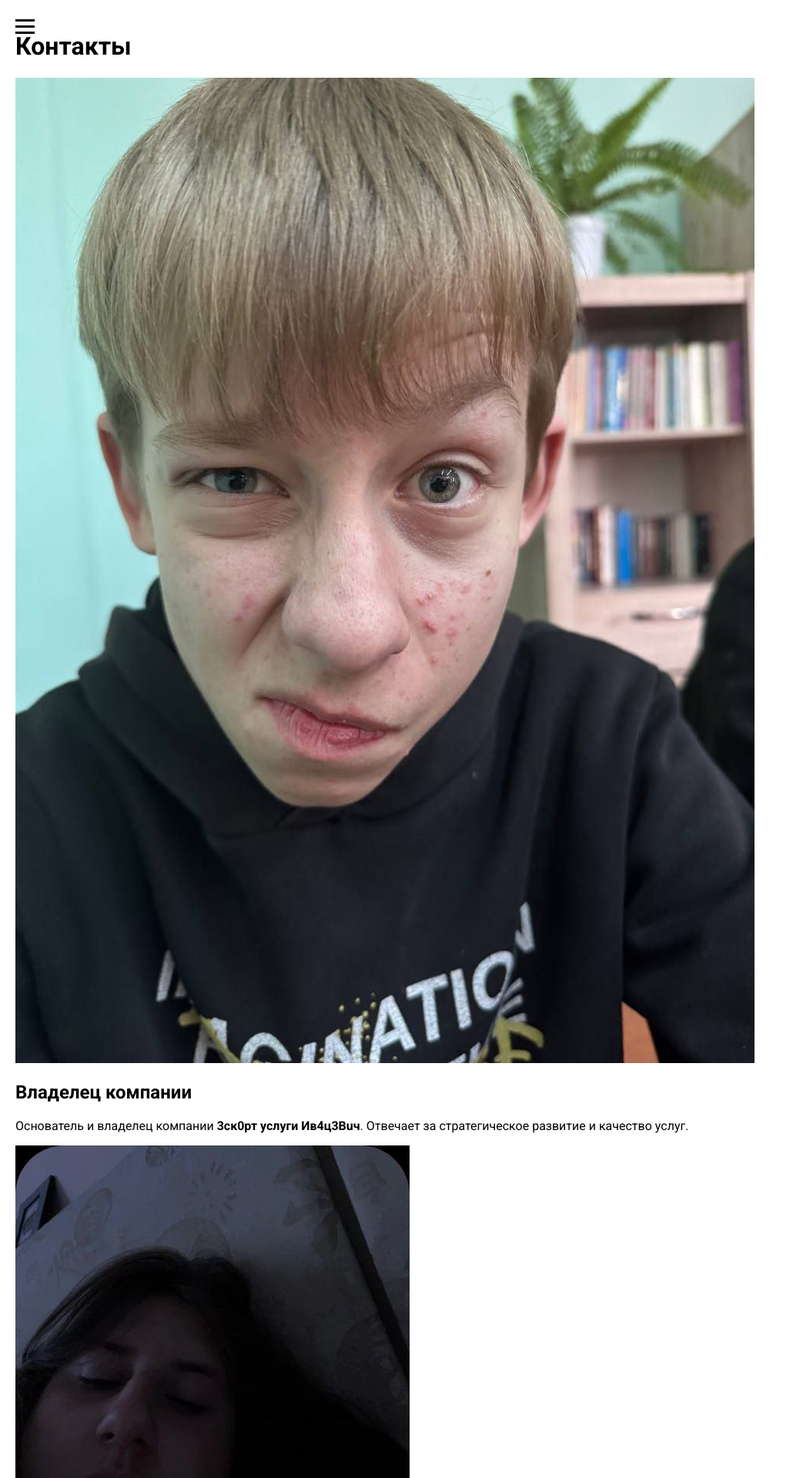
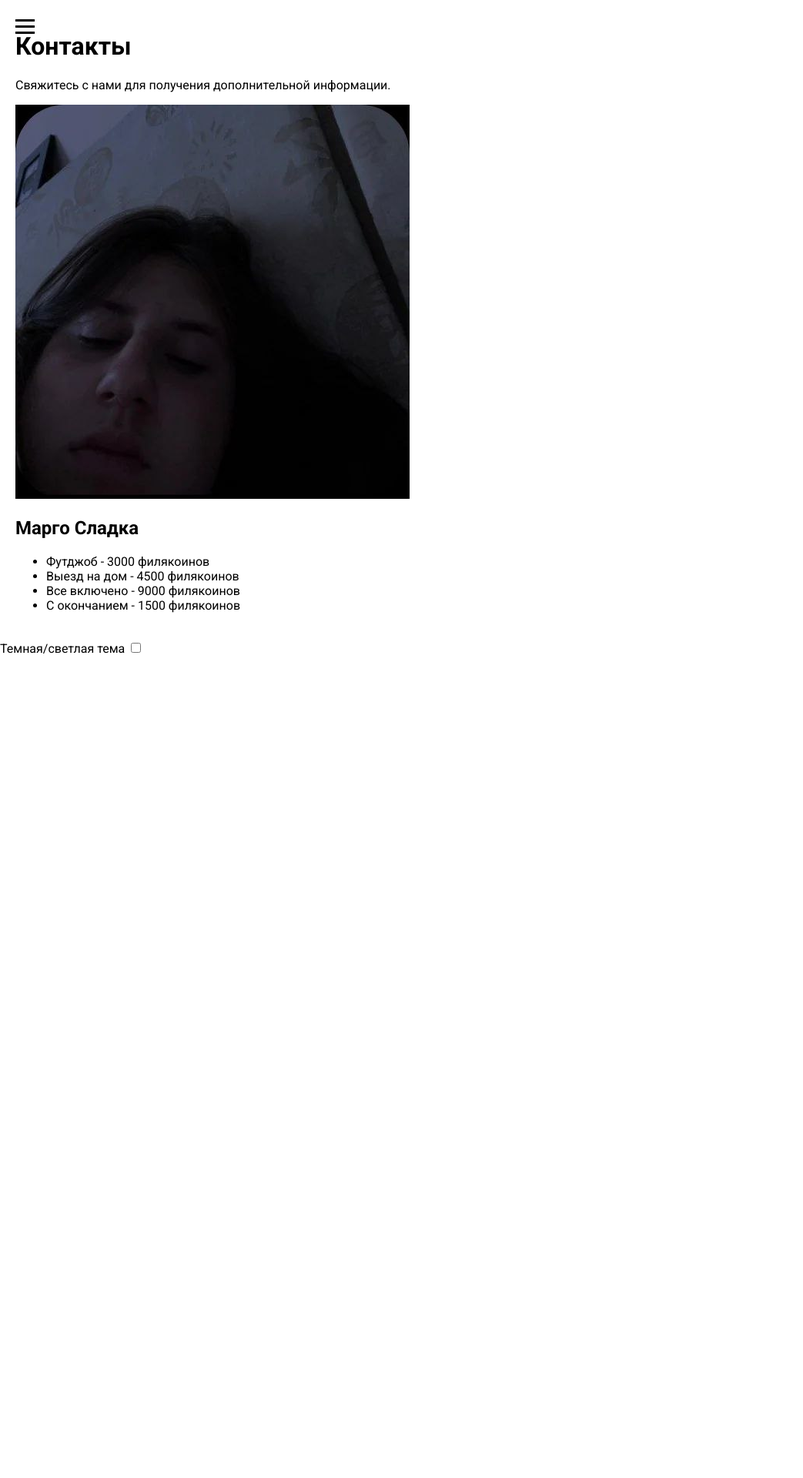
Before and after one commit to mot9lXVII/escortmargo, a Flask app: page /contacts in a window 1280 px wide. Shown: the top 1920 px of the page at 77% size, without its empty margins (0-1043 px from the left). After the commit the page ends 849 px from the top, so only its background shows below. Run offline with Flask 3, Linux system fonts and the light colour scheme.

Commit message:
Update contacts.html

```diff
--- a/templates/contacts.html
+++ b/templates/contacts.html
@@ -7,7 +7,7 @@
     <link rel="stylesheet" href="{{ url_for('static', filename='styles.css') }}">
     <link href="https://fonts.googleapis.com/css2?family=Roboto:wght@400;500;700&family=Open+Sans:wght@400;600&display=swap" rel="stylesheet">
 </head>
-<body>
+<body class="light-theme">
     <!-- Кнопка для открытия меню -->
     <div class="menu-toggle" id="menu-toggle">
         <div class="bar"></div>
@@ -17,12 +17,10 @@
 
     <!-- Боковое меню -->
     <nav class="sidebar" id="sidebar">
-        <!-- Кнопка для закрытия меню -->
         <div class="close-menu" id="close-menu">
             <div class="bar"></div>
             <div class="bar"></div>
         </div>
-
         <ul>
             <li><a href="/">Главная</a></li>
             <li><a href="/about">О нас</a></li>
@@ -35,20 +33,10 @@
     </nav>
 
     <!-- Основной контент -->
-    <div class="content centered">
+    <div class="content">
         <h1>Контакты</h1>
-
-        <!-- Владелец Компании (центрированная фотография и описание) -->
-        <img src="{{ url_for('static', filename='images/photo4.jpg') }}" alt="Владелец компании" class="contact-photo">
-        <div class="contact-info">
-            <h2>Владелец компании</h2>
-            <p>
-                Основатель и владелец компании <strong>3ск0рт услуги Ив4ц3Buч</strong>. Отвечает за стратегическое развитие и качество услуг.
-            </p>
-        </div>
-
-        <!-- Первая фотография -->
-        <img src="{{ url_for('static', filename='images/photo1.jpg') }}" alt="Марго Сладка" class="contact-photo">
+        <p>Свяжитесь с нами для получения дополнительной информации.</p>
+        <img src="{{ url_for('static', filename='images/photo1.jpg') }}" alt="Фотография" class="contact-photo">
         <div class="contact-info">
             <h2>Марго Сладка</h2>
             <ul class="price-list">
@@ -58,39 +46,14 @@
                 <li>С окончанием - 1500 филякоинов</li>
             </ul>
         </div>
-
-        <!-- Вторая фотография -->
-        <img src="{{ url_for('static', filename='images/photo2.jpg') }}" alt="Потаскуха Ржавого" class="contact-photo">
-        <div class="contact-info">
-            <h2>Потаскуха Ржавого</h2>
-            <ul class="price-list">
-                <li>Футджоб - 15000 филякоинов</li>
-                <li>Выезд на дом - 7000 филякоинов</li>
-                <li>Все включено - 12000 филякоинов</li>
-                <li>С окончанием - 3000 филякоинов</li>
-            </ul>
-        </div>
-
-        <!-- Третья фотография -->
-        <img src="{{ url_for('static', filename='images/photo3.jpg') }}" alt="Игорёк Геркулес" class="contact-photo">
-        <div class="contact-info">
-            <h2>Игорёк Геркулес</h2>
-            <p class="subtitle">
-                Наш главный и самый лучший сутенер города!
-            </p>
-        </div>
-
-        <!-- Главная шалава (центрированная фотография и описание) -->
-        <img src="{{ url_for('static', filename='images/photo5.jpg') }}" alt="Главная шалава" class="contact-photo">
-        <div class="contact-info">
-            <h2>Главная шалава</h2>
-            <p class="subtitle">
-                Главная шалава данной компании. Предоставляются все заказанные вами услуги. Цены обговариваются с этой особью.
-            </p>
-        </div>
     </div>
 
-    <!-- Подключение JavaScript -->
+    <!-- Переключатель темы -->
+    <div class="theme-switcher">
+        <label for="theme-toggle">Темная/светлая тема</label>
+        <input type="checkbox" id="theme-toggle">
+    </div>
+
     <script src="{{ url_for('static', filename='scripts.js') }}"></script>
 </body>
 </html>
```
